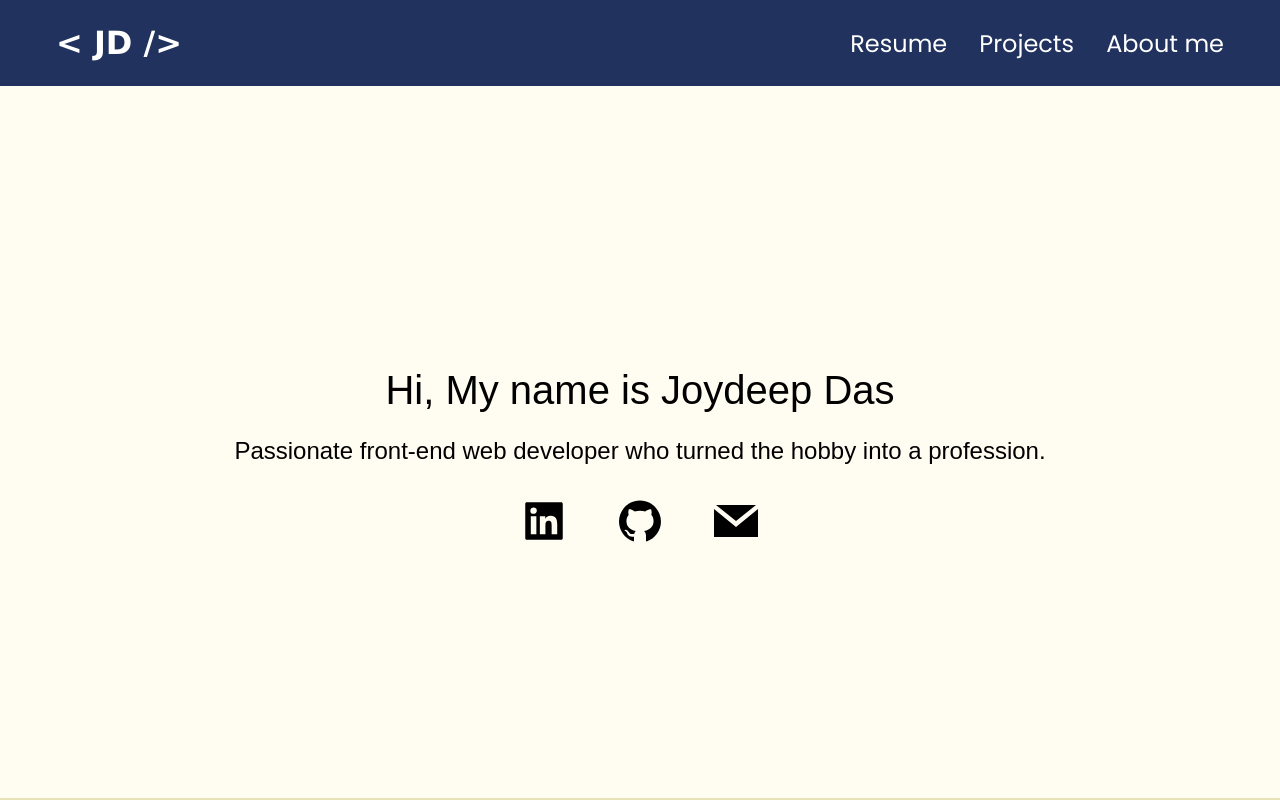
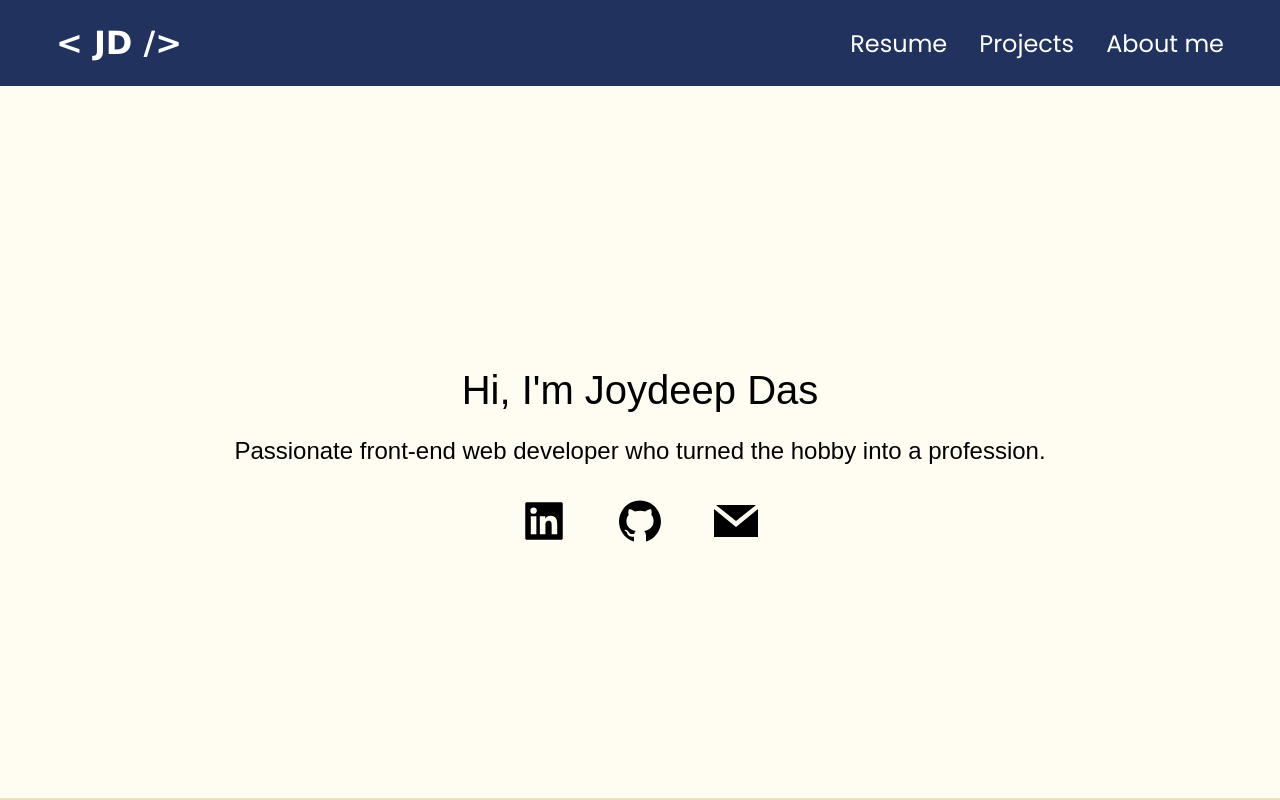
Before and after one commit to joydeep-git/portfolio_react, a React (Create React App) app: page / in a window 1280 px wide. Shown: the top 800 px of the page. Built offline with nearby package versions, Linux system fonts and the light colour scheme; a web font is replaced by a local one.

Commit message:
Update Home.js

```diff
--- a/src/Pages/Home.js
+++ b/src/Pages/Home.js
@@ -7,7 +7,7 @@ function Home() {
 
             <div className='homeTop'>
                 <div className="intro">
-                    <h5>Hi, My name is <span>Joydeep Das</span></h5>
+                    <h5>Hi, I'm <span>Joydeep Das</span></h5>
                     <p>Passionate front-end web developer who turned the hobby into a profession.</p>
                 </div>
 
```
